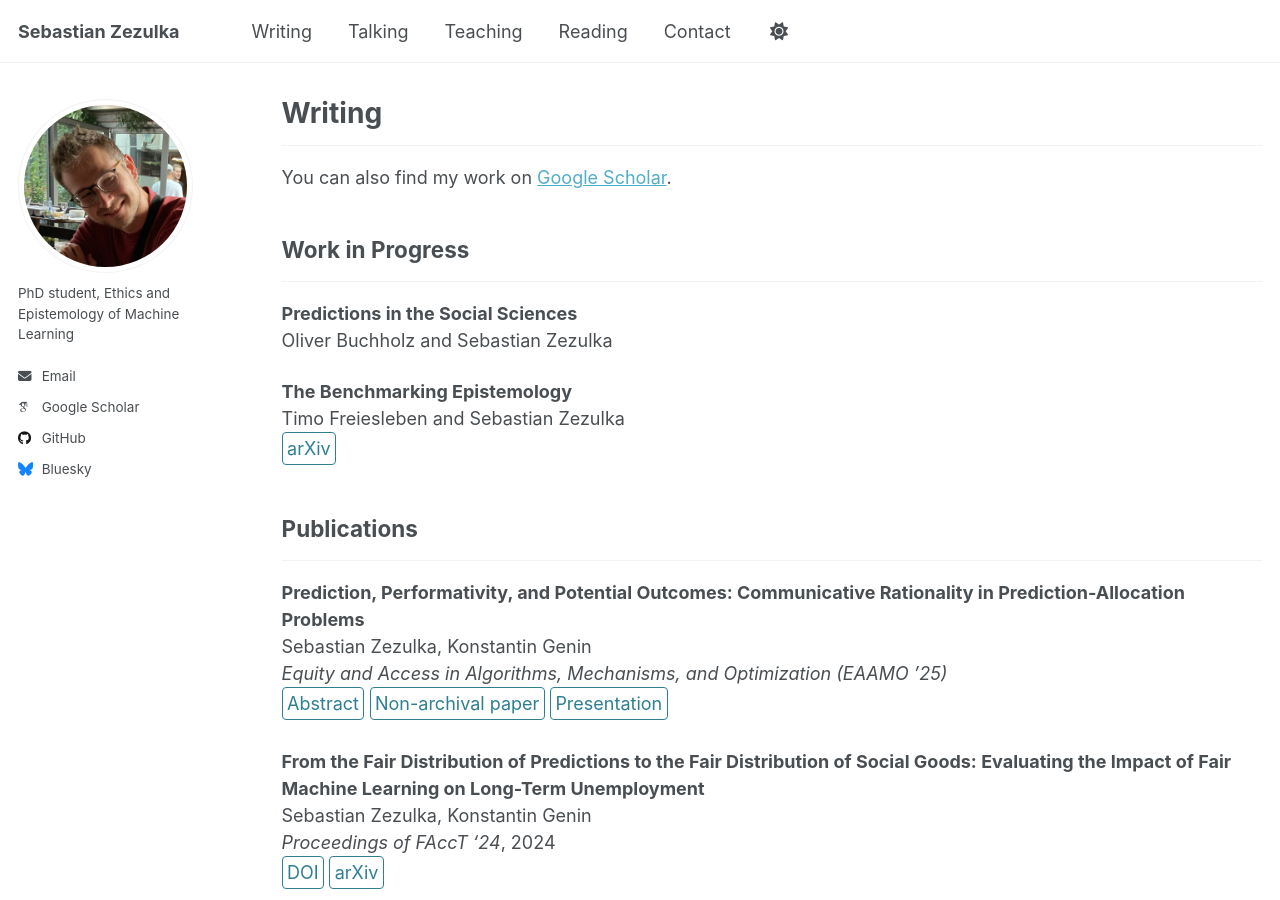
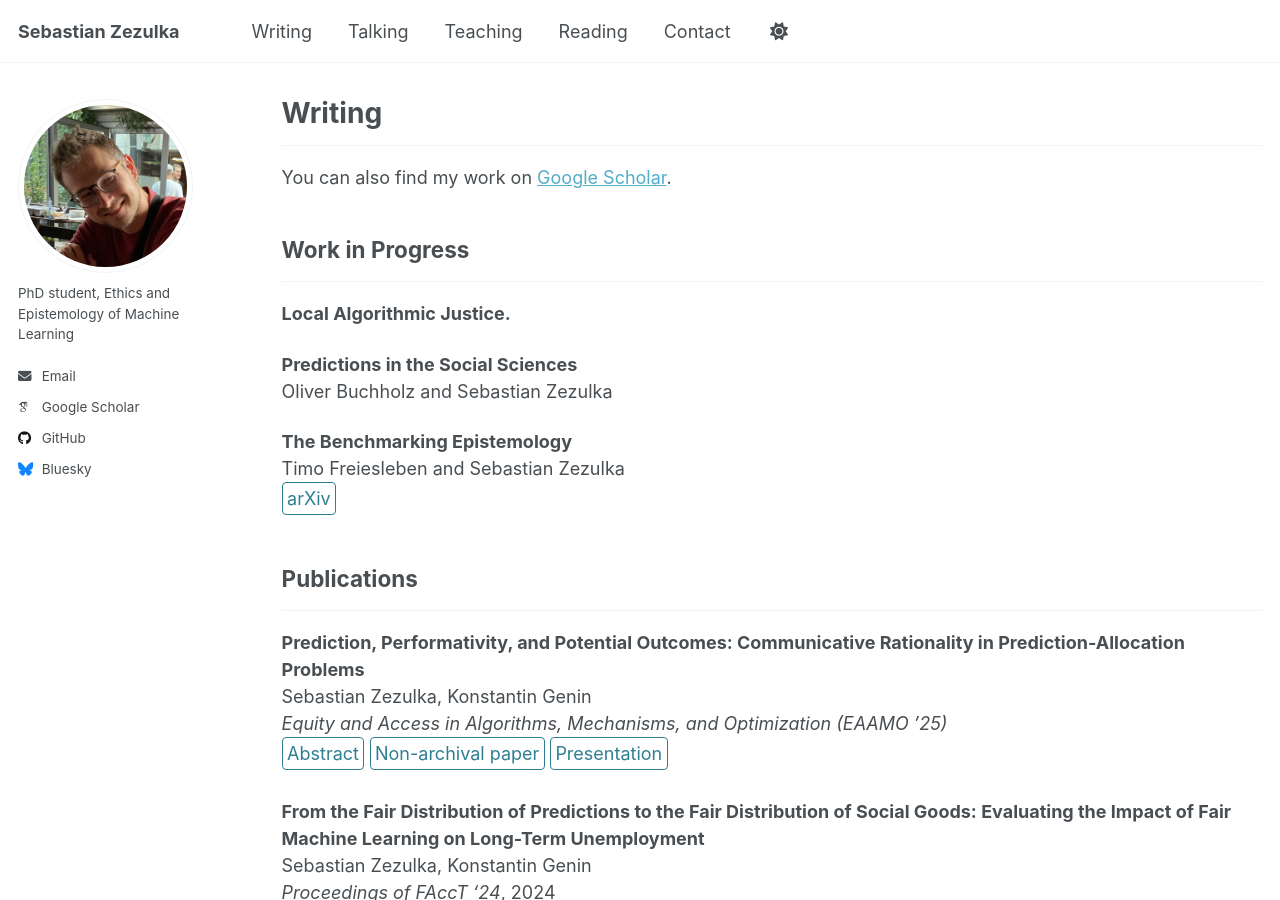
Before and after one commit to sezezulka/sezezulka.github.io, a Jekyll site: the page built from _pages/writing.md, in a window 1280 px wide and 900 px high. Built offline with Jekyll 4.4.1, drawn with Linux system fonts in a browser that asks for light colours; some web fonts are replaced; a script that is not in the unit is left out.

Commit message:
Update work in progress

```diff
--- a/_pages/writing.md
+++ b/_pages/writing.md
@@ -10,6 +10,8 @@ You can also find my work on [Google Scholar](https://scholar.google.com/citatio
 
 ## Work in Progress
 ---
+**Local Algorithmic Justice.**
+
 **Predictions in the Social Sciences**\
 Oliver Buchholz and Sebastian Zezulka
 
```
